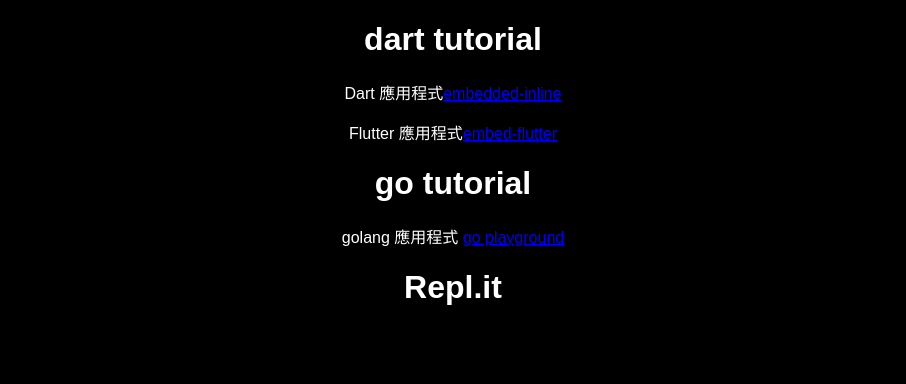
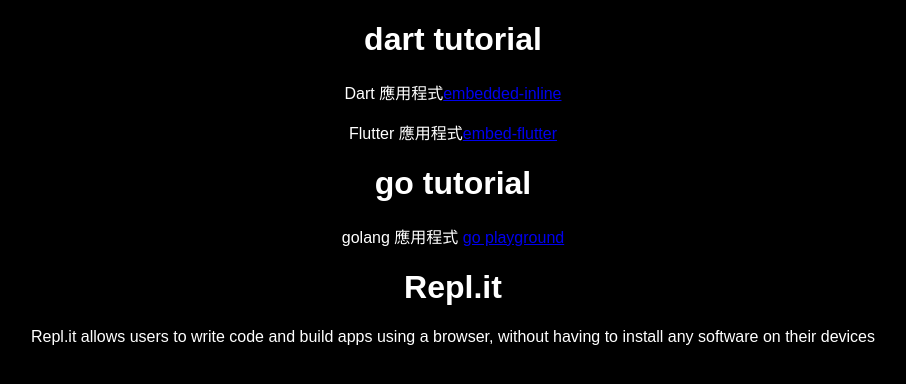
Before and after one commit to garywu125/dart-tutorial, a plain HTML site: page index.html in a window 1280 px wide. Shown: the whole page, without its empty margins (187-1093 px from the left). Drawn offline with Linux system fonts and the light colour scheme.

Commit message:
Update index.html

```diff
--- a/index.html
+++ b/index.html
@@ -18,5 +18,6 @@ body {
 <h1>go tutorial </h1>
 <p>golang 應用程式 <a href="http://play.golang.org/p/duRF5gXJEP"> go playground</a></p>
   <h1>Repl.it</h1>
+  <p> Repl.it allows users to write code and build apps using a browser, without having to install any software on their devices</p>
 </body>
 </html>
```
